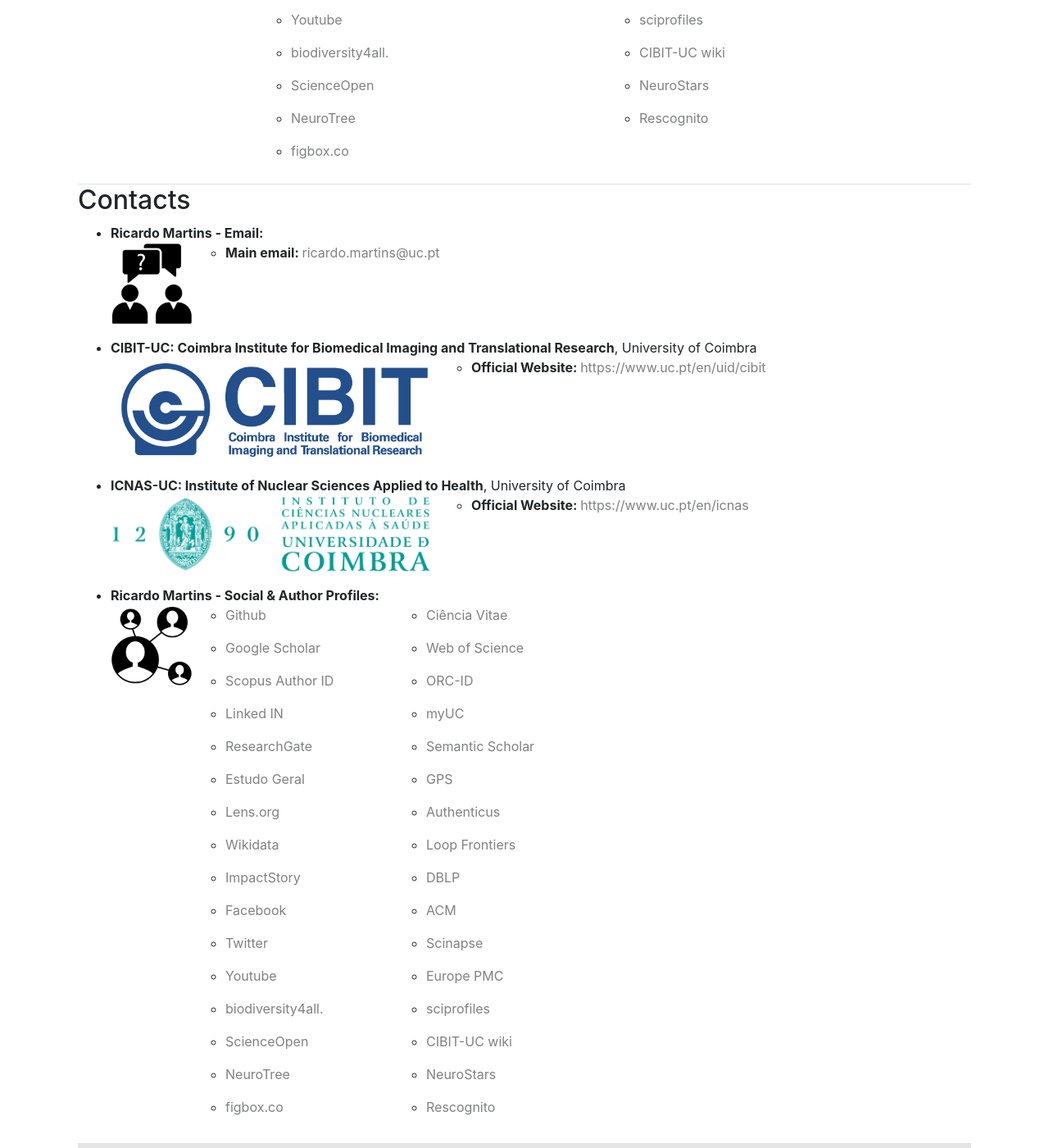
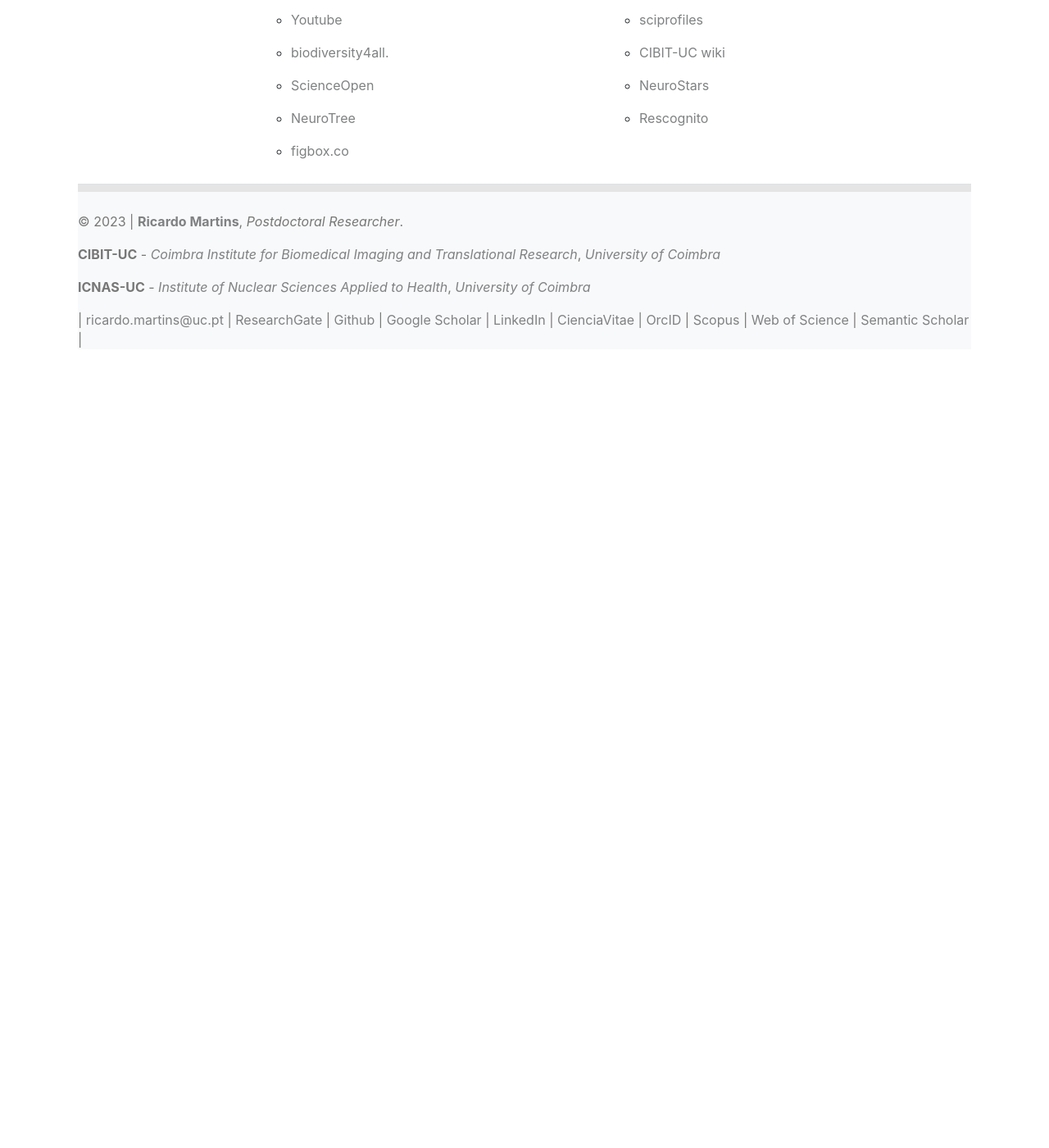
Before and after one commit to ricardomar/ricardomar.github.io, a Jekyll site: the page built from contacts/index_v2.html, in a window 1280 px wide and 1400 px high, scrolled down 990 px. Shown: the whole window at 82% size. Built offline with Jekyll 4.4.1, drawn with Linux system fonts in a browser that asks for light colours; nearby versions of some CDN libraries; after the commit the page ends 1456 px from its top, so only the background shows below that.

Commit message:
Update index_v2.html

```diff
--- a/contacts/index_v2.html
+++ b/contacts/index_v2.html
@@ -103,105 +103,6 @@
       </div>
     </div>
   </div>
-
-
-
-
-
-
-
-
-	<div>
-		<h2>Contacts</h2>
-	</div>
-	<div class="border-bottom">
-		<ul>
-			<li><strong>Ricardo Martins - Email:</strong></li>
-				<div class="media">
-				  <img class="rounded-lg" src="/myFiles/email-logo.png" class="align-self-start mr-3" alt="email logo" width="100px">
-				  <div class="media-body">
-					<ul>
-						<li><strong>Main email: </strong><a href="mailto:ricardo.martins@uc.pt">ricardo.martins@uc.pt</a></li>
-					</ul>
-				  </div>
-				</div>
-		</ul>
-
-		<ul>
-			<li><strong>CIBIT-UC: Coimbra Institute for Biomedical Imaging and Translational Research</strong>, University of Coimbra</li>
-				<div class="media">
-				  <img class="rounded-lg" src="/myFiles/cibit-logo.png" class="align-self-start mr-3" alt="CIBIT UC logo" width="400px">
-				  <div class="media-body">
-					<ul>
-						<li><p><strong>Official Website: </strong><a target="_blank" href="https://www.uc.pt/en/uid/cibit">https://www.uc.pt/en/uid/cibit</a></p></li>
-					</ul>
-				  </div>
-				</div>
-		</ul>
-		<ul>
-			<li><strong>ICNAS-UC: Institute of Nuclear Sciences Applied to Health</strong>, University of Coimbra</li>
-				<div class="media">
-				  <img class="rounded-lg" src="/myFiles/icnas-logo.png" class="align-self-start mr-3" alt="ICNAS UC logo" width="400px">
-				  <div class="media-body">
-					<ul>
-						<li><p><strong>Official Website: </strong><a target="_blank"  href="https://www.uc.pt/en/icnas">https://www.uc.pt/en/icnas</a></p></li>
-					</ul>
-				  </div>
-				</div>
-		</ul>
-		<ul>
-			<li><strong>Ricardo Martins - Social & Author Profiles:</strong></li>
-				<div class="media">
-				  <img class="rounded-lg" src="/myFiles/social-logo.png" class="align-self-start mr-3" alt="social network logo" width="100px">
-				  <div class="media-body">
-					<div class="row">
-					<div class="col-md-3" align="left">
-					<ul>
-						<li><p><a target="_blank" href="https://github.com/rmartins-net">Github</a></p></li>
-						<li><p><a target="_blank" href="http://scholar.google.pt/citations?user=kJOYYusAAAAJ&amp;hl=en/">Google Scholar</a></p></li>
-						<li><p><a target="_blank" href="https://www.scopus.com/authid/detail.uri?authorId=57194264015">Scopus Author ID</a></p></li>
-						<li><p><a target="_blank" href="https://www.linkedin.com/in/ricmartins">Linked IN</a></p></li>
-						<li><p><a target="_blank" href="https://www.researchgate.net/profile/Ricardo_Martins5/">ResearchGate</a></p></li>
-						<li><p><a target="_blank" href="https://estudogeral.uc.pt/cris/rp/rp08280/">Estudo Geral</a></p></li>
-						<li><p><a target="_blank" href="https://www.lens.org/lens/profile/382029895/scholar">Lens.org</a></p></li>
-						<li><p><a target="_blank" href="https://www.wikidata.org/wiki/Q48204483">Wikidata</a></p></li>
-						<li><p><a target="_blank" href="https://profiles.impactstory.org/u/0000-0001-7184-185X">ImpactStory</a></p></li>
-						<li><p><a target="_blank" href="https://www.facebook.com/ricardofilipealvesmartins">Facebook</a></p></li>
-						<li><p><a target="_blank" href="https://twitter.com/rfam">Twitter</a></p></li>
-						<li><p><a target="_blank" href="https://www.youtube.com/user/ricardomartins112">Youtube</a></p></li>
-						<li><p><a target="_blank" href="https://www.biodiversity4all.org/observations?user_id=ricardomartins112">biodiversity4all.</a></p></li>
-						<li><p><a target="_blank" href="https://www.scienceopen.com/user/ricardo-martins">ScienceOpen</a></p></li>
-						<li><p><a target="_blank" href="https://neurotree.org/beta/peopleinfo.php?pid=854601">NeuroTree</a></p></li>
-						<li><p><a target="_blank" href="https://figbox.co/7166D86327DEE2E3D14FC3A961FC958B/home">figbox.co</a></p></li>
-
-
-					</ul>
-					</div>
-					<div class="col-md-3" align="left">
-						<ul>
-							<li><p><a target="_blank" href="https://www.cienciavitae.pt/en/7F17-8F87-7BB8">Ciência Vitae</a></p></li>
-							<li><p><a target="_blank" href="https://www.webofscience.com/wos/author/record/C-4965-2009">Web of Science</a></p></li>
-							<li><p><a target="_blank" href="http://orcid.org/0000-0001-7184-185X">ORC-ID</a></p></li>
-							<li><p><a target="_blank" href="https://apps.uc.pt/mypage/staff/uc42282/en/">myUC</a></p></li>
-							<li><p><a target="_blank" href="https://www.semanticscholar.org/author/Ricardo-Martins/143801115">Semantic Scholar</a></p></li>
-							<li><p><a target="_blank" href="https://gps.pt/u/ricardomartins">GPS</a></p></li>
-							<li><p><a target="_blank" href="https://www.authenticus.pt/R-001-HNJ">Authenticus</a></p></li>
-							<li><p><a target="_blank" href="https://loop.frontiersin.org/people/504918/overview">Loop Frontiers</a></p></li>
-							<li><p><a target="_blank" href="https://dblp.uni-trier.de/pers/hd/m/Martins_0002:Ricardo">DBLP</a></p></li>
-							<li><p><a target="_blank" href="https://dl.acm.org/profile/81496657309">ACM</a></p></li>
-							<li><p><a target="_blank" href="https://scinapse.io/authors/2243368385">Scinapse</a></p></li>
-							<li><p><a target="_blank" href="https://europepmc.org/search?query=AUTHORID%3A0000-0001-7184-185X">Europe PMC</a></p></li>
-							<li><p><a target="_blank" href="https://sciprofiles.com/profile/ricardo-martins">sciprofiles</a></p></li>
-							<li><p><a target="_blank" href="https://cibit-uc.github.io/wiki/people/ricardomartins">CIBIT-UC wiki</a></p></li>
-							<li><p><a target="_blank" href="https://neurostars.org/u/ricardo_martins">NeuroStars</a></p></li>
-							<li><p><a target="_blank" href="https://rescognito.com/0000-0001-7184-185X">Rescognito</a></p></li>
-						</ul>
-				  </div>
-				  </div>
-				  </div>
-				</div>
-		</ul>
-	</div>
 </div>
 <div>
 <!--Exemplo https://developers.google.com/search/docs/data-types/breadcrumb#json-ld -->
```
